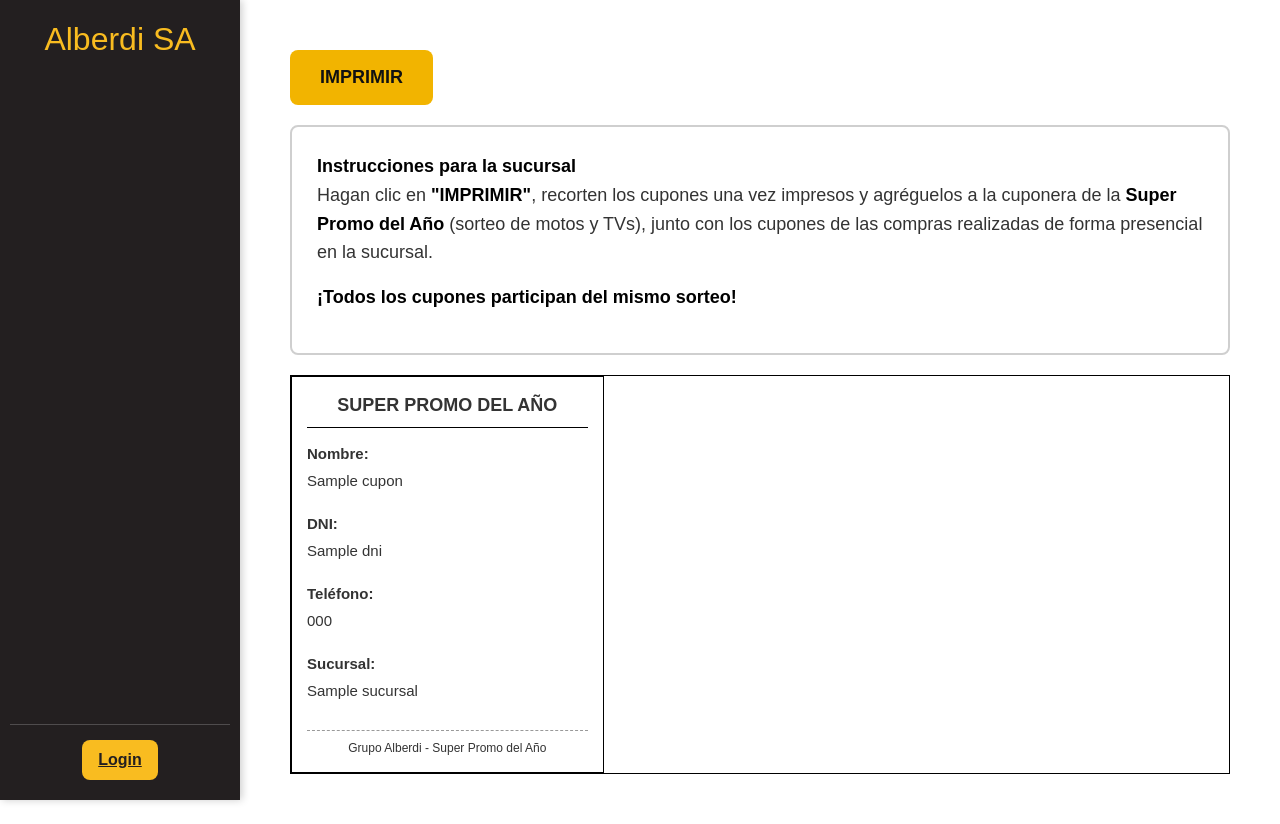
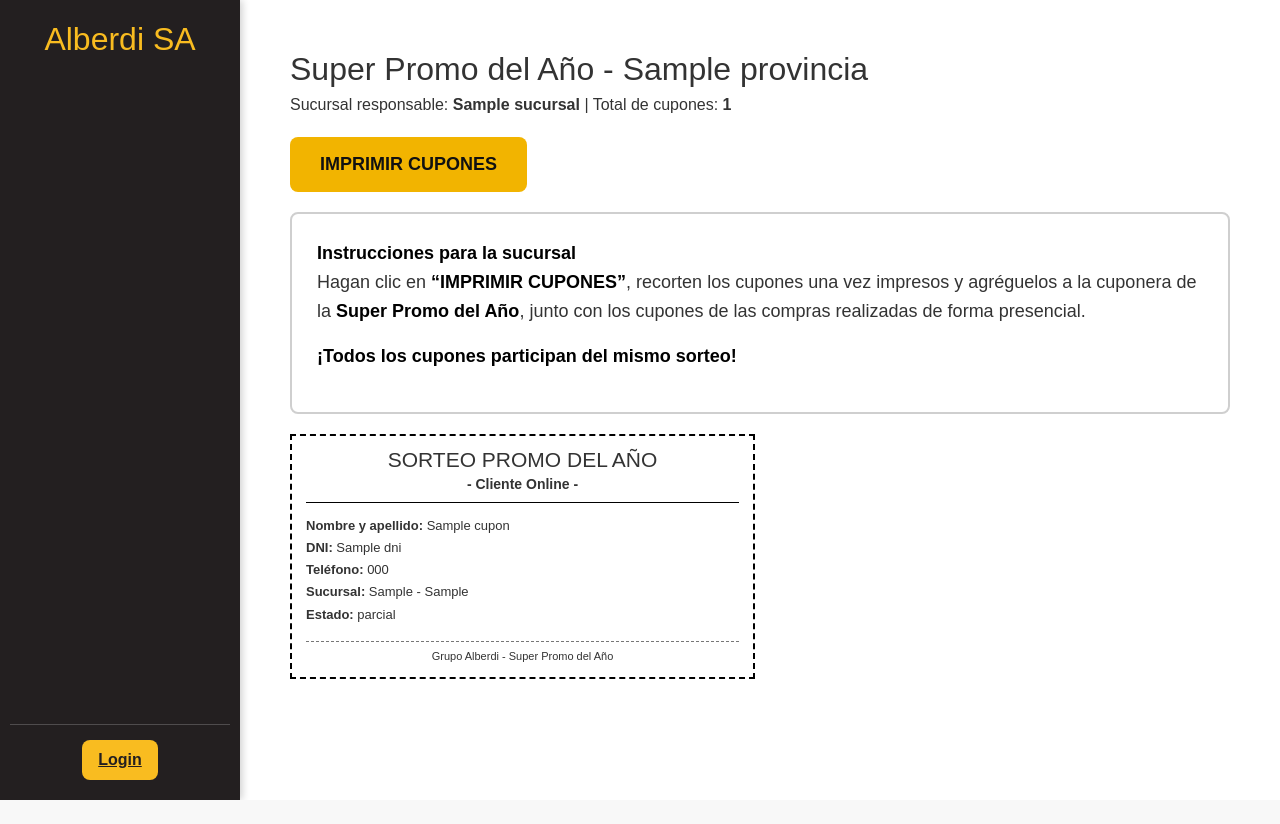
Before and after one commit to marcosaarias/megaSip, a Flask app: template templates/publicidad/sucursales_sorteo.html in a window 1280 px wide. After the commit the page ends 800 px from the top, so only its background shows below. Run offline with Flask 3, Linux system fonts and the light colour scheme; the template is opened without the code that fills it: most values are stand-ins (such as "Sample title", 1, 10 or a date in 2020); some libraries are stand-ins or nearby versions.

Commit message:
agrega correccion a cupones en sucursales

```diff
--- a/templates/publicidad/sucursales_sorteo.html
+++ b/templates/publicidad/sucursales_sorteo.html
@@ -4,149 +4,250 @@
 {% block content %}
 
 <style>
-
-.contenedor-sorteo{
-    max-width:1200px;
-    margin:auto;
-    padding:20px;
+    .contenedor-sorteo {
+        max-width: 1200px;
+        margin: auto;
+        padding: 20px;
     }
 
-.botonera{
-    margin-bottom:20px;
+    .encabezado-pantalla {
+        margin-bottom: 20px;
     }
 
-.btn-imprimir{
-    background:#f2b400;
-    color:#111;
-    border:none;
-    border-radius:8px;
-    padding:14px 30px;
-    font-size:18px;
-    font-weight:bold;
-    cursor:pointer;
+    .encabezado-pantalla h2 {
+        margin-bottom: 5px;
     }
 
-.btn-imprimir:hover{
-    background:#d99f00;
+    .botonera {
+        margin-bottom: 20px;
     }
 
-.bloque-texto{
-    background:white;
-    border:2px solid #cfcfcf;
-    padding:25px;
-    margin-bottom:20px;
-    border-radius:8px;
-    font-size:18px;
-    line-height:1.6;
+    .btn-imprimir {
+        background: #f2b400;
+        color: #111;
+        border: none;
+        border-radius: 8px;
+        padding: 14px 30px;
+        font-size: 18px;
+        font-weight: bold;
+        cursor: pointer;
     }
 
-.bloque-texto strong{
-    color:#000;
+    .btn-imprimir:hover {
+        background: #d99f00;
     }
 
-.grilla-cupones{
-    display:grid;
-    grid-template-columns:repeat(3,1fr);
-    gap:0;
-    border:1px solid #000;
+    .bloque-texto {
+        background: white;
+        border: 2px solid #cfcfcf;
+        padding: 25px;
+        margin-bottom: 20px;
+        border-radius: 8px;
+        font-size: 18px;
+        line-height: 1.6;
     }
 
-.cupon{
-    min-height:220px;
-    border:1px solid #000;
-    padding:15px;
-    background:white;
-    display:flex;
-    flex-direction:column;
-    justify-content:space-between;
+    .bloque-texto strong {
+        color: #000;
     }
 
-.cupon-header{
-    text-align:center;
-    font-weight:bold;
-    font-size:18px;
-    border-bottom:1px solid #000;
-    padding-bottom:8px;
-    margin-bottom:12px;
+    /*
+    Vista en pantalla:
+    dos columnas, igual que en la impresión.
+    */
+    .grilla-cupones {
+        display: grid;
+        grid-template-columns: repeat(2, minmax(0, 1fr));
+        gap: 10px;
     }
 
-.cupon-body{
-    font-size:15px;
-    line-height:1.8;
+    .cupon {
+        box-sizing: border-box;
+        min-height: 245px;
+        border: 2px dashed #000;
+        padding: 12px 14px;
+        background: white;
+        display: flex;
+        flex-direction: column;
+        justify-content: space-between;
+        font-family: Arial, sans-serif;
     }
 
-.cupon-footer{
-    text-align:center;
-    font-size:12px;
-    margin-top:10px;
-    border-top:1px dashed #999;
-    padding-top:8px;
+    .titulo-cupon {
+        text-align: center;
+        border-bottom: 1px solid #000;
+        padding-bottom: 7px;
+        margin-bottom: 9px;
     }
 
-.sin-cupones{
-    background:#fff3cd;
-    border:1px solid #ffeeba;
-    color:#856404;
-    padding:15px;
-    border-radius:8px;
+    .titulo-cupon h3 {
+        margin: 0;
+        font-size: 21px;
+        line-height: 1.1;
+        font-weight: normal;
+        white-space: nowrap;
+    }
+
+    .subtitulo-cupon {
+        margin-top: 3px;
+        font-size: 14px;
+        font-weight: bold;
+    }
+
+    .cupon-body {
+        flex: 1;
+        font-size: 13px;
+        line-height: 1.25;
+    }
+
+    .cupon-body p {
+        margin: 6px 0;
+    }
+
+    .cupon-footer {
+        text-align: center;
+        font-size: 11px;
+        margin-top: 8px;
+        border-top: 1px dashed #777;
+        padding-top: 6px;
+    }
+
+    .sin-cupones {
+        background: #fff3cd;
+        border: 1px solid #ffeeba;
+        color: #856404;
+        padding: 15px;
+        border-radius: 8px;
+    }
+
+    /* =====================================================
+       IMPRESIÓN A4: 8 CUPONES POR HOJA, 2 COLUMNAS × 4 FILAS
+       ===================================================== */
+
+    @page {
+        size: A4 portrait;
+        margin: 6mm;
     }
 
     @media print {
+        html,
+        body {
+            margin: 0 !important;
+            padding: 0 !important;
+            width: 100% !important;
+            background: white !important;
+        }
 
         .sidebar,
         .navbar,
-    .botonera{
-        display:none !important;
+        .botonera,
+        .bloque-texto,
+        .encabezado-pantalla,
+        .logout {
+            display: none !important;
         }
 
-    .main-content{
-        margin:0 !important;
-        padding:0 !important;
-        width:100% !important;
+        .main-content {
+            margin: 0 !important;
+            padding: 0 !important;
+            width: 100% !important;
         }
 
-    .contenedor-sorteo{
-        padding:0;
-        margin:0;
-        max-width:none;
+        .contenedor-sorteo {
+            width: 100% !important;
+            max-width: none !important;
+            margin: 0 !important;
+            padding: 0 !important;
         }
 
-    .bloque-texto{
-        border:1px solid #000;
-        page-break-inside:avoid;
+        .grilla-cupones {
+            display: grid !important;
+            grid-template-columns: repeat(2, 1fr) !important;
+            grid-auto-rows: 69mm;
+            column-gap: 4mm;
+            row-gap: 2mm;
+            width: 100%;
         }
 
-    .grilla-cupones{
-        page-break-inside:auto;
+        .cupon {
+            width: 100%;
+            height: 69mm;
+            min-height: 69mm;
+            max-height: 69mm;
+            margin: 0;
+            padding: 4mm;
+            overflow: hidden;
+            break-inside: avoid;
+            page-break-inside: avoid;
         }
 
-    .cupon{
-        page-break-inside:avoid;
+        /*
+        Después de cada grupo de 8 cupones comienza una hoja nueva.
+        */
+        .cupon:nth-child(8n + 1):not(:first-child) {
+            break-before: page;
+            page-break-before: always;
+        }
+
+        .titulo-cupon h3 {
+            font-size: 17px;
+        }
+
+        .subtitulo-cupon {
+            font-size: 12px;
+        }
+
+        .cupon-body {
+            font-size: 11px;
+            line-height: 1.15;
+        }
+
+        .cupon-body p {
+            margin: 4px 0;
+        }
+
+        .cupon-footer {
+            font-size: 9px;
+            margin-top: 4px;
+            padding-top: 4px;
         }
     }
-
 </style>
 
 <div class="contenedor-sorteo">
 
+    <div class="encabezado-pantalla">
+        <h2>Super Promo del Año - {{ provincia }}</h2>
+
+        <div>
+            Sucursal responsable:
+            <strong>{{ sucursal }}</strong>
+            |
+            Total de cupones:
+            <strong>{{ total_cupones }}</strong>
+        </div>
+    </div>
+
     <div class="botonera">
-        <button onclick="window.print()" class="btn-imprimir">
-            IMPRIMIR
+        <button
+            type="button"
+            onclick="window.print()"
+            class="btn-imprimir"
+        >
+            IMPRIMIR CUPONES
         </button>
     </div>
 
     <div class="bloque-texto">
-
         <strong>Instrucciones para la sucursal</strong>
 
         <p>
-            Hagan clic en <strong>"IMPRIMIR"</strong>,
+            Hagan clic en <strong>“IMPRIMIR CUPONES”</strong>,
             recorten los cupones una vez impresos y agréguelos
             a la cuponera de la
-            <strong>Super Promo del Año</strong>
-            (sorteo de motos y TVs),
+            <strong>Super Promo del Año</strong>,
             junto con los cupones de las compras realizadas
-            de forma presencial en la sucursal.
+            de forma presencial.
         </p>
 
         <p>
@@ -154,7 +255,6 @@
                 ¡Todos los cupones participan del mismo sorteo!
             </strong>
         </p>
-
     </div>
 
     {% if cupones %}
@@ -165,35 +265,44 @@
 
                 <div class="cupon">
 
-                    <div>
+                    <div class="titulo-cupon">
+                        <h3>SORTEO PROMO DEL AÑO</h3>
 
-                        <div class="cupon-header">
-                            SUPER PROMO DEL AÑO
+                        <div class="subtitulo-cupon">
+                            - Cliente Online -
+                        </div>
                     </div>
 
                     <div class="cupon-body">
 
                         <p>
-                                <strong>Nombre:</strong><br>
+                            <strong>Nombre y apellido:</strong>
                             {{ cupon.nombre }}
                         </p>
 
                         <p>
-                                <strong>DNI:</strong><br>
+                            <strong>DNI:</strong>
                             {{ cupon.dni }}
                         </p>
 
                         <p>
-                                <strong>Teléfono:</strong><br>
+                            <strong>Teléfono:</strong>
                             {{ cupon.telefono }}
                         </p>
 
                         <p>
-                                <strong>Sucursal:</strong><br>
-                                {{ cupon.sucursal }}
+                            <strong>Sucursal:</strong>
+                            {{ cupon.sucursal_codigo }}
+
+                            {% if cupon.sucursal_origen %}
+                                - {{ cupon.sucursal_origen }}
+                            {% endif %}
                         </p>
 
-                        </div>
+                        <p>
+                            <strong>Estado:</strong>
+                            {{ cupon.estado }}
+                        </p>
 
                     </div>
 
```
Lines whose indentation alone changed are shown as unchanged.
